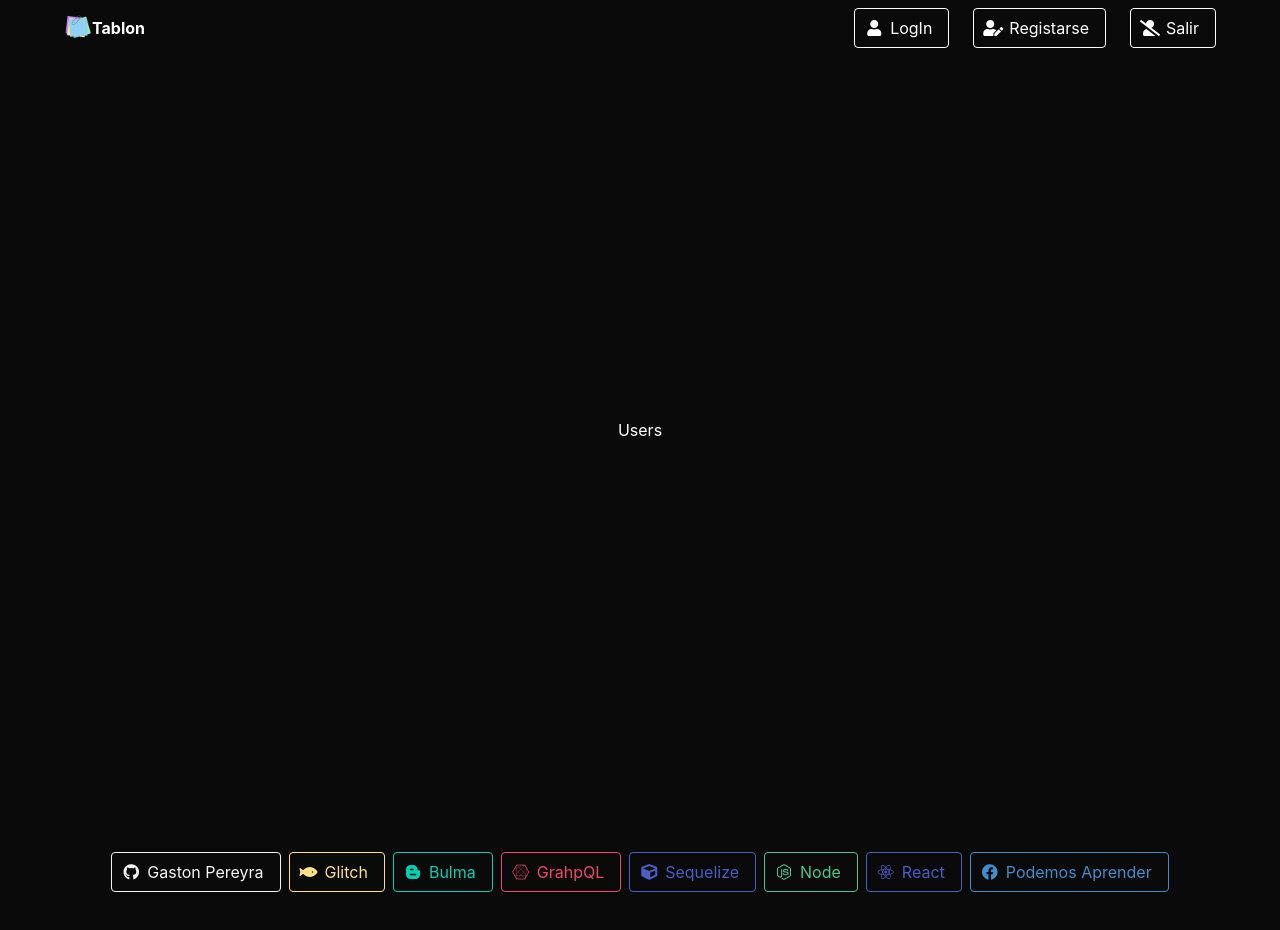
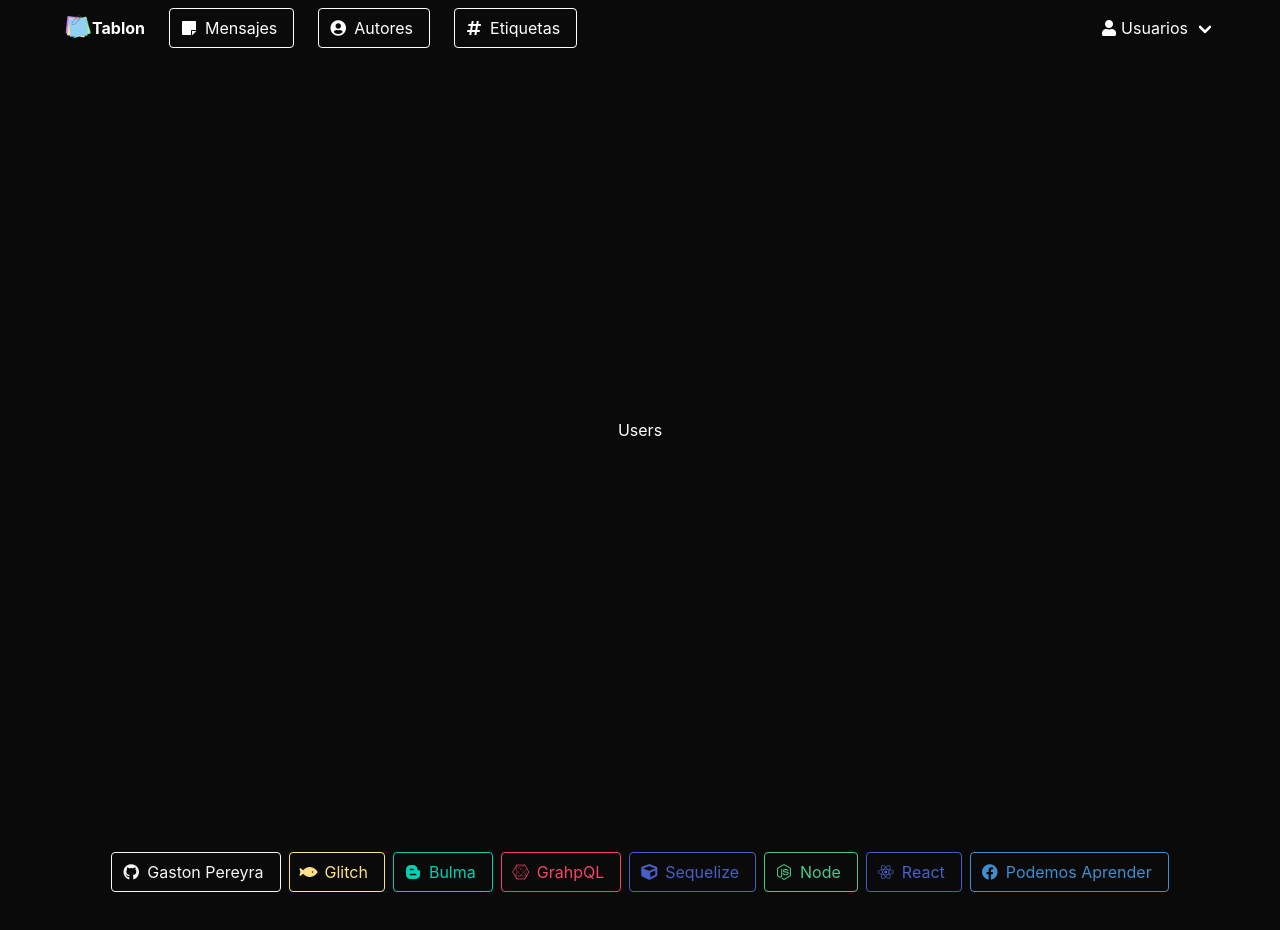
Before and after one commit to gastonpereyra/bulletin-board-front, a React (Create React App) app: page /user in a window 1280 px wide. Shown: the top 930 px of the page. Built offline with nearby package versions, Linux system fonts and the light colour scheme.

Commit message:
Mejorar Barra de Navegación

```diff
--- a/public/index.html
+++ b/public/index.html
@@ -1,5 +1,5 @@
 <!DOCTYPE html>
-<html lang="en">
+<html lang="es">
   <head>
     <meta charset="utf-8" />
     <link rel="shortcut icon" href="/assets/images/icon.png" />
--- a/src/Router.js
+++ b/src/Router.js
@@ -1,5 +1,5 @@
 // Modulos
-import React from 'react';
+import React, { useState } from 'react';
 
 // Router
 import { Switch, Route, Redirect, withRouter } from 'react-router-dom';
@@ -33,9 +33,17 @@ import UpdatePage from './pages/PageAuthUpdate';
 
 const Router = (props) => {
 
+    // guardar el token
+    const [token, setToken] = useState(null);
+
+    const a = (t) => {
+        console.log(token);
+        setToken(t);
+    }
+
     return (
         <>
-            <HeaderTemplate />
+            <HeaderTemplate token={token} getToken={setToken} />
             <Switch>
                 <Route exact path="/" component={HomePage} />
                 <Route exact path="/user" component={UsersPage} />
--- a/src/pages/PageAuthLogin.js
+++ b/src/pages/PageAuthLogin.js
@@ -0,0 +1,18 @@
+// Modulos
+import React from 'react';
+
+export default ({match}) => {
+
+    return (
+        <section className="hero is-fullheight-with-navbar is-black">
+            <div className="video-overlay has-background-black">
+            </div>
+            <div className="hero-body text-overlay">
+                <div className="container has-text-centered ">
+                    <h1>Log</h1>
+                </div>
+            </div>
+        </section>
+
+    )
+}
--- a/src/pages/PageComment.js
+++ b/src/pages/PageComment.js
@@ -0,0 +1,18 @@
+// Modulos
+import React from 'react';
+
+export default ({match}) => {
+
+    return (
+        <section className="hero is-fullheight-with-navbar is-black">
+            <div className="video-overlay has-background-black">
+            </div>
+            <div className="hero-body text-overlay">
+                <div className="container has-text-centered ">
+                    <h1>Comment</h1>
+                </div>
+            </div>
+        </section>
+
+    )
+}
--- a/src/pages/PagePost.js
+++ b/src/pages/PagePost.js
@@ -0,0 +1,18 @@
+// Modulos
+import React from 'react';
+
+export default ({match}) => {
+
+    return (
+        <section className="hero is-fullheight-with-navbar is-black">
+            <div className="video-overlay has-background-black">
+            </div>
+            <div className="hero-body text-overlay">
+                <div className="container has-text-centered ">
+                    <h1>Post</h1>
+                </div>
+            </div>
+        </section>
+
+    )
+}
--- a/src/pages/PagePosts.js
+++ b/src/pages/PagePosts.js
@@ -0,0 +1,18 @@
+// Modulos
+import React from 'react';
+
+export default ({match}) => {
+
+    return (
+        <section className="hero is-fullheight-with-navbar is-black">
+            <div className="video-overlay has-background-black">
+            </div>
+            <div className="hero-body text-overlay">
+                <div className="container has-text-centered ">
+                    <h1>Posts</h1>
+                </div>
+            </div>
+        </section>
+
+    )
+}
--- a/src/pages/PageTag.js
+++ b/src/pages/PageTag.js
@@ -0,0 +1,18 @@
+// Modulos
+import React from 'react';
+
+export default ({match}) => {
+
+    return (
+        <section className="hero is-fullheight-with-navbar is-black">
+            <div className="video-overlay has-background-black">
+            </div>
+            <div className="hero-body text-overlay">
+                <div className="container has-text-centered ">
+                    <h1>Tag</h1>
+                </div>
+            </div>
+        </section>
+
+    )
+}
--- a/src/pages/PageTags.js
+++ b/src/pages/PageTags.js
@@ -0,0 +1,18 @@
+// Modulos
+import React from 'react';
+
+export default ({match}) => {
+
+    return (
+        <section className="hero is-fullheight-with-navbar is-black">
+            <div className="video-overlay has-background-black">
+            </div>
+            <div className="hero-body text-overlay">
+                <div className="container has-text-centered ">
+                    <h1>Tags</h1>
+                </div>
+            </div>
+        </section>
+
+    )
+}
--- a/src/pages/TemplateHeader.js
+++ b/src/pages/TemplateHeader.js
@@ -1,17 +1,27 @@
 // Modulos
-import React, { useState, useEffect} from 'react';
+import React, { useState, useEffect } from 'react';
+import { Link } from 'react-router-dom';
+import { getStoreKeyName } from 'apollo-utilities';
 
 // Convertir REM a Pixel
 const convertRemToPixels = (rem) => {
     return rem * parseFloat(getComputedStyle(document.documentElement).fontSize);
 }
 
-export default (props) => {
+export default ({match, token=null, getToken}) => {
 
-    // Mostrar y Ocultar Barra Navegadora
+    // Menu desplegable en Touch - oculta los items de la navbar
+    const [isActive, setIsActive] = useState(false);
+
+    // Mostrar y Ocultar Barra Navegadora hero principal
     const [isFixed, setIsFixed] = useState('is-black is-transparent');
 
     useEffect( () => {
+        // Si entre en el rango donde se oculta los items de la navbar
+        if (window.innerWidth < 1086) {
+            setIsFixed('is-fixed-top is-black')
+        } else {
+            // Si no para mostrar la barra al scrollear
             window.onscroll = () => {
                 if (document.body.scrollTop > (window.innerHeight-convertRemToPixels(3.5)) ||
                     document.documentElement.scrollTop > (window.innerHeight-convertRemToPixels(3.5))) {
@@ -20,21 +30,19 @@ export default (props) => {
                         setIsFixed('is-black is-transparent');
                 }
             };
-    })
+        }
 
-    // Menu desplegable en Mobile
-
-    const [isActive, setIsActive] = useState(false);
+    });
 
     return (
 
         <nav className={"navbar "+isFixed} id="header">
             <div className="container">
                 <div className="navbar-brand">
-                    <a className="navbar-item">
+                    <Link to='/' className="navbar-item">
                         <img src="/assets/images/icon.png" alt="Logo" title="Server Side" />
                         <strong>Tablon</strong>
-                    </a>
+                    </Link>
                     <span className="navbar-burger burger" onClick={() => setIsActive(!isActive)}>
                         <span></span>
                         <span></span>
@@ -42,31 +50,87 @@ export default (props) => {
                     </span>
                 </div>
                 <div className={'navbar-menu is-transparent'+ (isActive ? ' is-active' : '')}>
+                    <div className="navbar-start">
+                        <span className="navbar-item">
+                            <Link to='/post' className="button is-link is-outlined is-inverted">
+                                <span className="icon">
+                                    <i className="fas fa-sticky-note"></i>
+                                </span>
+                                <span>Mensajes</span>
+                            </Link>
+                        </span>
+                        <span className="navbar-item">
+                            <Link to='/user' className="button is-link is-outlined is-inverted">
+                                <span className="icon">
+                                    <i className="fas fa-user-circle"></i>
+                                </span>
+                                <span>Autores</span>
+                            </Link>
+                        </span>
+                        <span className="navbar-item">
+                            <Link to='/tag' className="button is-link is-outlined is-inverted">
+                                <span className="icon">
+                                    <i className="fas fa-hashtag"></i>
+                                </span>
+                                <span>Etiquetas</span>
+                            </Link>
+                        </span>
+                    </div>
                     <div className="navbar-end">
-                        <span className="navbar-item">
-                            <a className="button is-link is-outlined is-inverted">
+                        <div class="navbar-item has-dropdown is-hoverable">
+                            <span class="navbar-link">
                                 <span className="icon">
                                     <i className="fas fa-user"></i>
                                 </span>
-                                <span>LogIn</span>
-                            </a>
+                                <span>Usuarios</span>
                             </span>
+                            <div class="navbar-dropdown is-transparent">
+                                {!token && <>
                                     <span className="navbar-item">
-                            <a className="button is-success is-outlined is-inverted">
+                                        <Link  to='/auth/signin' className="button is-success is-outlined is-inverted">
                                             <span className="icon">
                                                 <i className="fas fa-user-edit"></i>
                                             </span>
                                             <span>Registarse</span>
-                            </a>
+                                        </Link>
                                     </span>
                                     <span className="navbar-item">
-                            <a className="button is-danger is-outlined is-inverted">
+                                        <Link to='/auth/login' className="button is-success is-outlined is-inverted">
+                                            <span className="icon">
+                                                <i className="fas fa-user-check"></i>
+                                            </span>
+                                            <span>Ingresar</span>
+                                        </Link>
+                                    </span>
+                                    <span className="navbar-item">
+                                        <span className="button is-danger is-outlined is-inverted" onClick={ () => getToken("aaaaa") }>
+                                            <span className="icon">
+                                                <i className="fas fa-users"></i>
+                                            </span>
+                                            <span>Entrar Trucho</span>
+                                        </span>
+                                    </span>
+                                </> }
+                                {token && <>
+                                    <span className="navbar-item">
+                                        <Link  to='/auth/0' className="button is-success is-outlined is-inverted">
+                                            <span className="icon">
+                                                <i className="fas fa-user-cog"></i>
+                                            </span>
+                                            <span>Perfil</span>
+                                        </Link>
+                                    </span>
+                                    <span className="navbar-item">
+                                        <span className="button is-danger is-outlined is-inverted" onClick={ () => getToken(null) }>
                                             <span className="icon">
                                                 <i className="fas fa-user-slash"></i>
                                             </span>
                                             <span>Salir</span>
-                            </a>
                                         </span>
+                                    </span>
+                                </> }
+                            </div>
+                        </div>
                     </div>
                 </div>
             </div>
```
Also changed, not shown: src/pages/PageAuthSignIn.js (+18 -0 lines), src/pages/PageAuthUpdate.js (+18 -0 lines), src/styles/app.scss (line endings or trailing spaces), 1 other file (tests, documents, lock files or other folders). Lines whose indentation alone changed are shown as unchanged.
